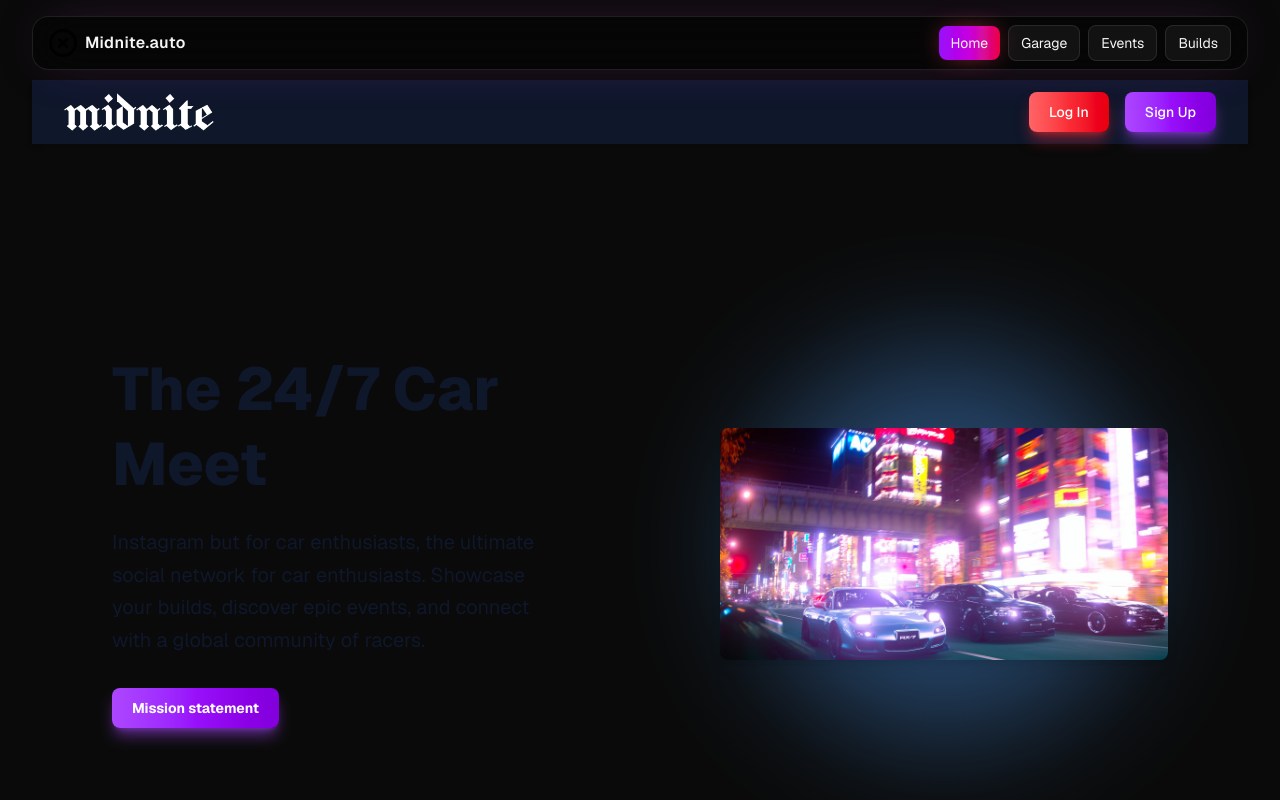
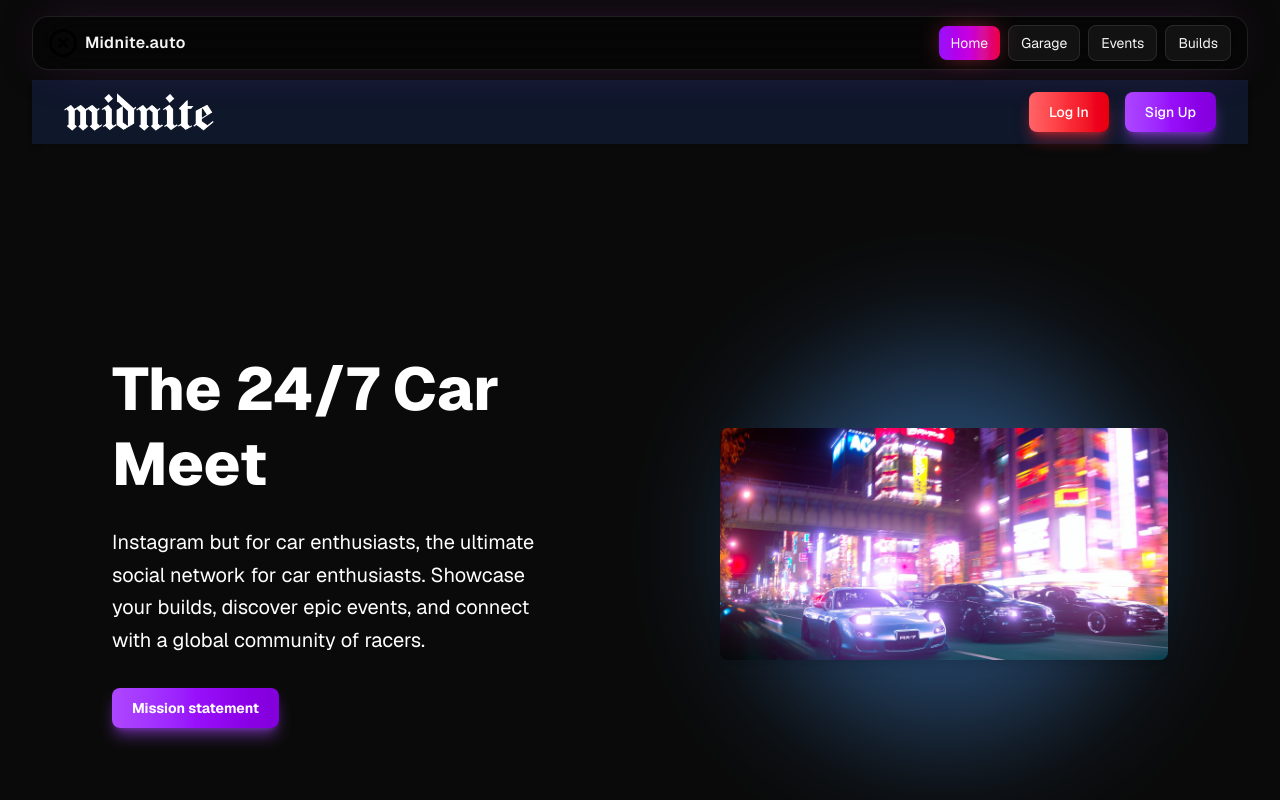
Before and after one commit to vibecheckvc/midnite.auto, a Next.js app in the folder frontend/: page / in a window 1280 px wide. Shown: the top 800 px of the page. Built offline with nearby package versions, Linux system fonts and the light colour scheme.

Commit message:
landing page edit

```diff
--- a/frontend/src/landing/components/hero/hero.tsx
+++ b/frontend/src/landing/components/hero/hero.tsx
@@ -19,10 +19,10 @@ const Hero = () => {
         {/* Left Side: Text */}
         <div className="flex items-center justify-center lg:justify-start px-6 lg:px-20">
           <div className="text-center lg:text-left">
-            <h1 className="double text-4xl md:text-5xl lg:text-6xl font-extrabold text-slate-900 mb-6 leading-tight">
+            <h1 className="double text-4xl md:text-5xl lg:text-6xl font-extrabold text-white mb-6 leading-tight">
               The 24/7 Car Meet
             </h1>
-            <p className="text-lg md:text-xl text-slate-900 mb-8 leading-relaxed">
+            <p className="text-lg md:text-xl text-white mb-8 leading-relaxed">
               Instagram but for car enthusiasts, the ultimate social network for
               car enthusiasts. Showcase your builds, discover epic events, and
               connect with a global community of racers.
```
